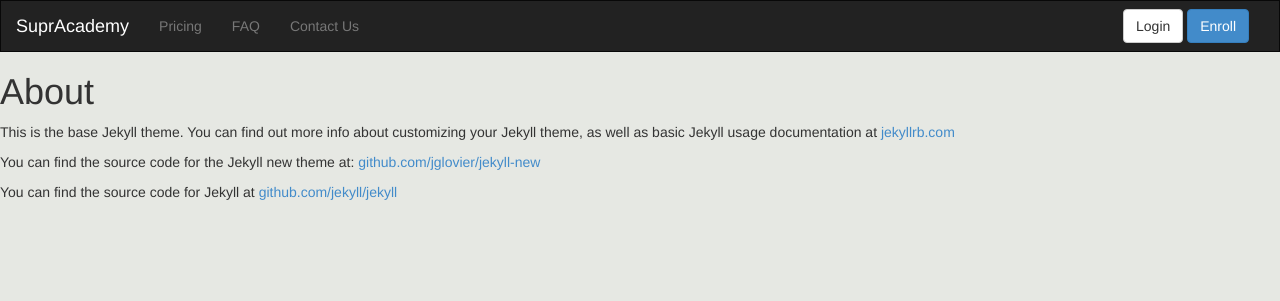
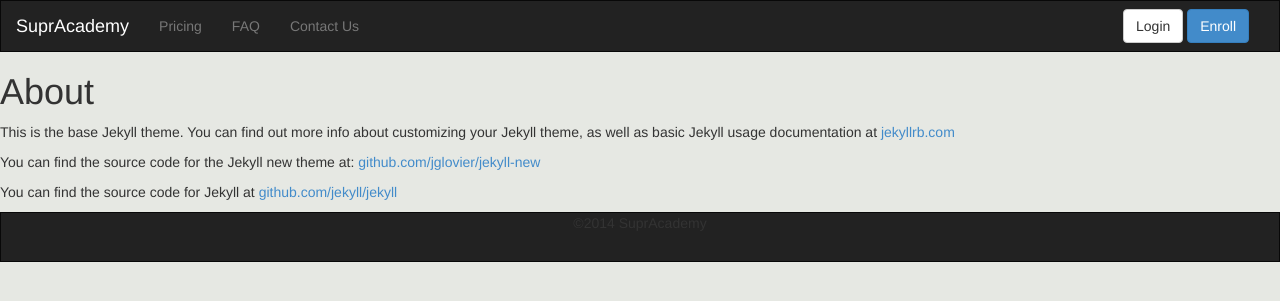
Before and after one commit to ojagostini/supracademy.com, a Jekyll site: the page built from about.md, in a window 1280 px wide. Shown: the top 301 px of the page. Built offline with Jekyll 4.4.1, drawn with Linux system fonts in a browser that asks for light colours; nearby versions of some CDN libraries.

Commit message:
Added copyright to footer.

```diff
--- a/_includes/footer.html
+++ b/_includes/footer.html
@@ -1,4 +1,8 @@
-<footer class="site-footer">
+<footer class="navbar navbar-inverse" role="navigation">
+  <div id="copyright" class="container">
+    <p class="text-center">&copy;2014 SuprAcademy</p>
+  </div>
+
   <!-- Include all compiled plugins (below), or include individual files as needed -->
   <script src="{{ "/bower_components/bootstrap/dist/js/bootstrap.min.js" | prepend: site.baseurl }}"></script>
   <script src="{{ "/bower_components/bootstrapValidator/dist/js/bootstrapValidator.min.js" | prepend: site.baseurl }}"></script>
@@ -8,5 +12,4 @@
       jQuery(window).roughDraft();
     });
   </script>
-
 </footer>
```
